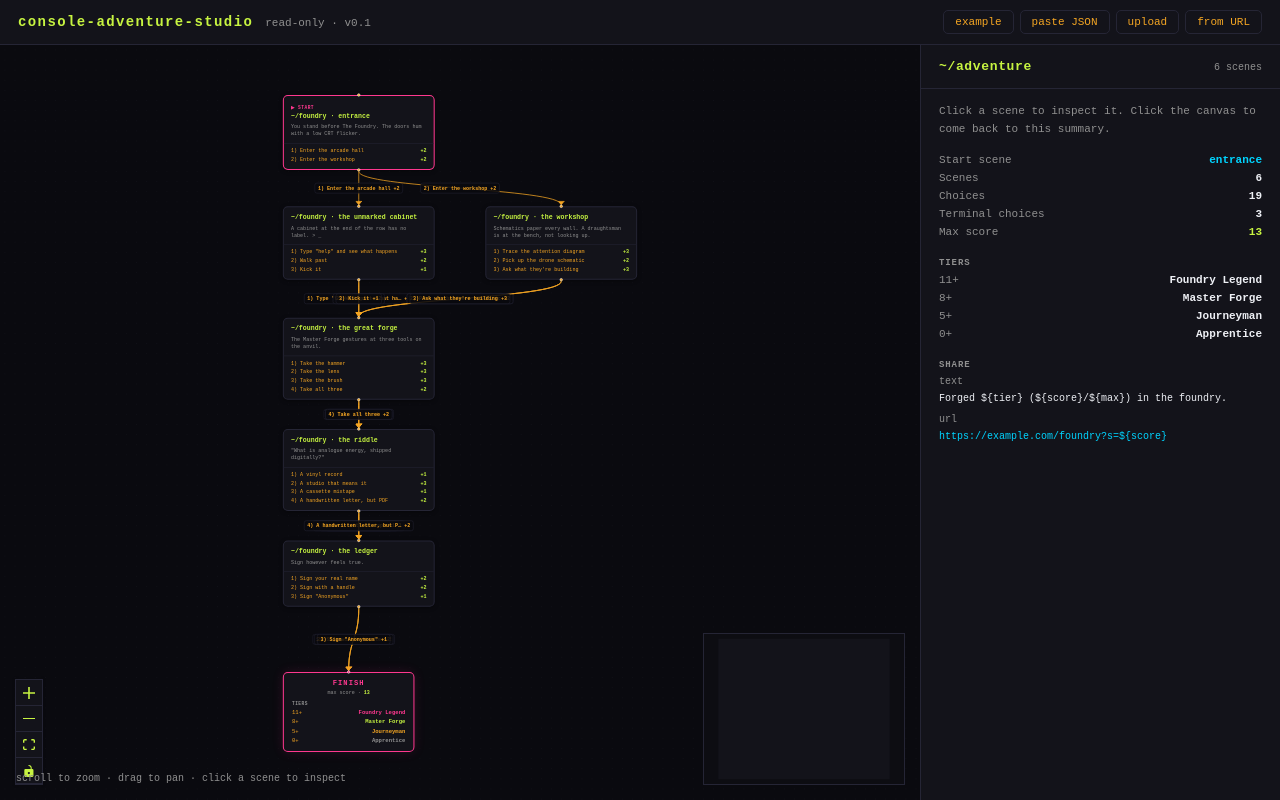
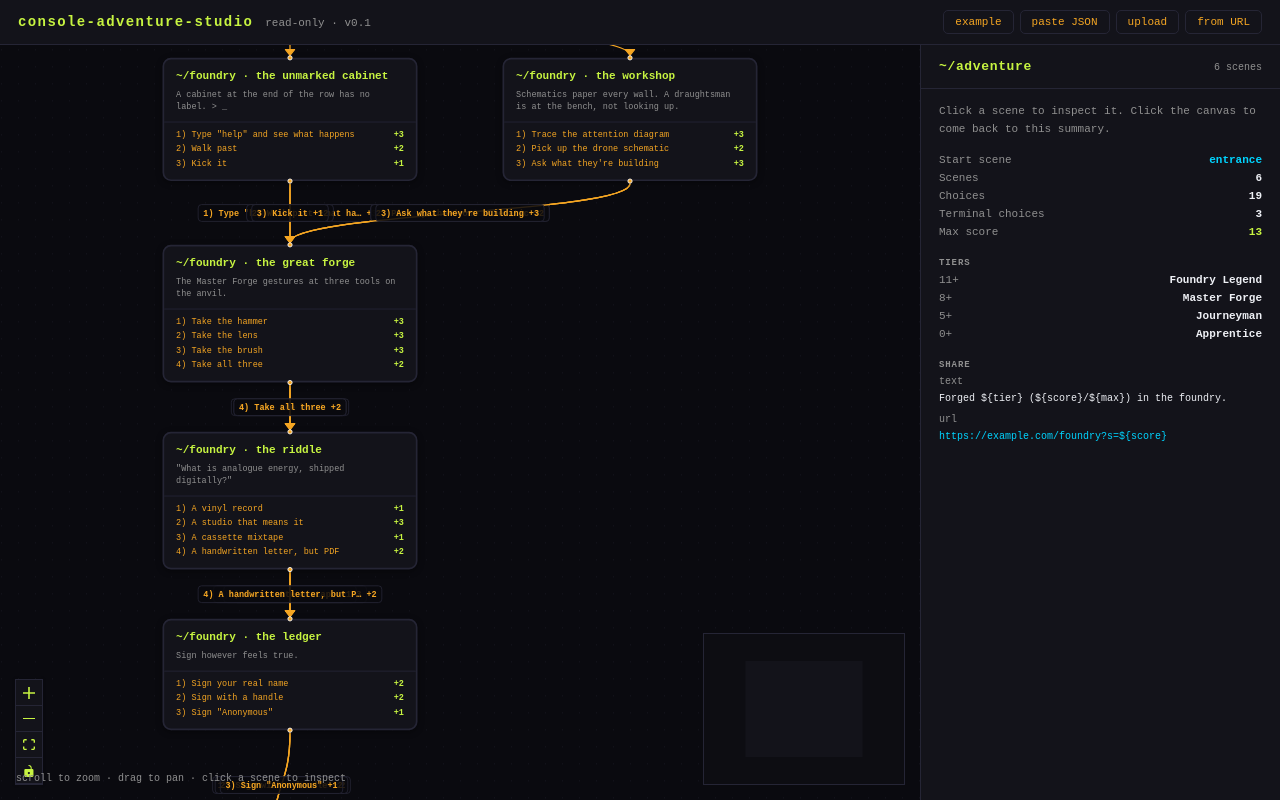
Before and after one commit to PaulNonatomic/console-adventure-studio, a React (Vite) app: page / in a window 1280 px wide. Built offline with nearby package versions, Linux system fonts and the light colour scheme.

Commit message:
tweak: default zoom up — fitView minZoom 0.85 instead of \~0.5 auto-fit

```diff
--- a/src/App.tsx
+++ b/src/App.tsx
@@ -138,9 +138,17 @@ export default function App() {
 						nodeTypes={nodeTypes}
 						onSelectionChange={handleSelectionChange}
 						fitView
-						fitViewOptions={{ padding: 0.15 }}
+						// `fitView` auto-fits every node into the viewport,
+						// which for the foundry's 7-node × 6-layer graph
+						// lands around 0.5x — readable but loose. The
+						// `minZoom` here is a floor for the auto-fit
+						// specifically (not the canvas overall), so the
+						// default view comes in tighter while a player who
+						// loads a larger script still gets adaptive fitting
+						// down to the canvas-level minZoom.
+						fitViewOptions={{ padding: 0.12, minZoom: 0.85 }}
 						minZoom={0.2}
-						maxZoom={1.8}
+						maxZoom={2}
 						proOptions={{ hideAttribution: true }}
 						style={{ background: VOID }}
 					>
```
